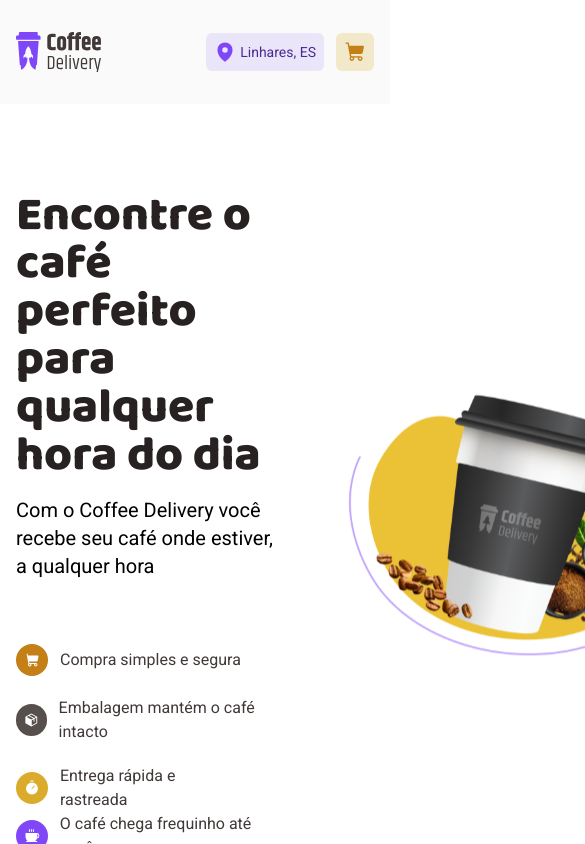
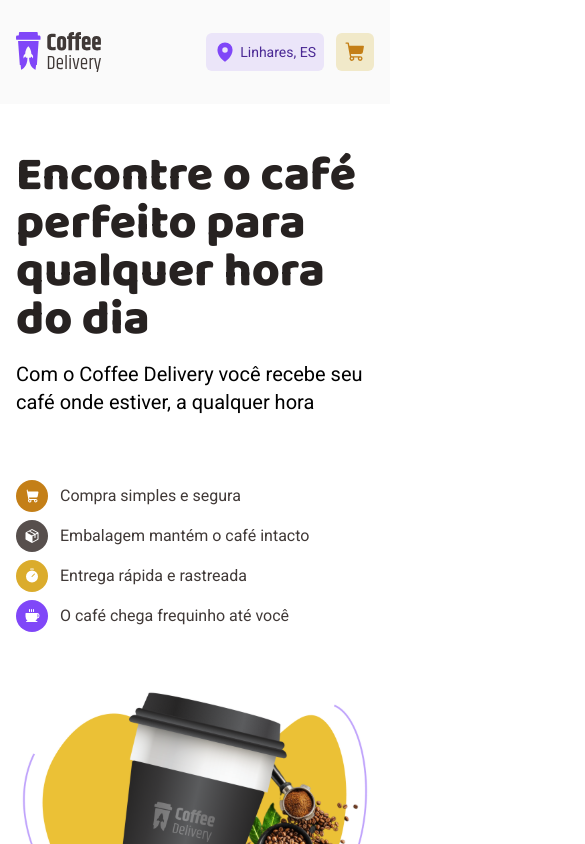
Before and after one commit to andresilveira1/coffee-delivery, a React (Vite) app: page / in a window 390 px wide. Shown: the top 844 px of the page, 585 px wide, since content can reach past the window. Built offline with nearby package versions, Linux system fonts and the light colour scheme.

Commit message:
style: update styles

```diff
--- a/src/pages/Home/components/Banner.tsx
+++ b/src/pages/Home/components/Banner.tsx
@@ -3,7 +3,7 @@ import banner from '../../../assets/banner.svg'
 
 export function Banner() {
   return (
-    <div className="flex gap-14 py-24">
+    <div className="flex flex-col lg:flex-row gap-14 py-14 md:py-24">
       <div>
         <div className="mb-16">
           <h1 className="font-alt font-extrabold text-5xl mb-4 text-base-800">
@@ -16,22 +16,22 @@ export function Banner() {
           </p>
         </div>
 
-        <footer className="flex flex-wrap items-center text-base-700">
-          <span className="flex items-center gap-3 w-[230px] mr-10 mb-5">
+        <footer className="flex flex-wrap gap-2 md:gap-0 items-center text-base-700">
+          <span className="flex items-center gap-3 w-[14.375rem] mr-10 md:mb-5">
             <ShoppingCart
               weight="fill"
               className="w-8 h-8 p-2 text-white bg-yellow-650 rounded-full"
             />
             Compra simples e segura
           </span>
-          <span className="flex items-center gap-3 mb-5">
+          <span className="flex items-center gap-3 md:mb-5">
             <Package
               weight="fill"
               className="w-8 h-8 p-2 text-white bg-base-500 rounded-full"
             />
             Embalagem mantém o café intacto
           </span>
-          <span className="flex items-center gap-3 mr-10">
+          <span className="flex items-center gap-3 md:mr-10">
             <Timer
               weight="fill"
               className="w-8 h-8 p-2 text-white bg-yellow-550 rounded-full"
@@ -48,7 +48,7 @@ export function Banner() {
         </footer>
       </div>
 
-      <img src={banner} alt="" />
+      <img src={banner} alt="" className="w-96 lg:w-auto mx-auto" />
     </div>
   )
 }
```
